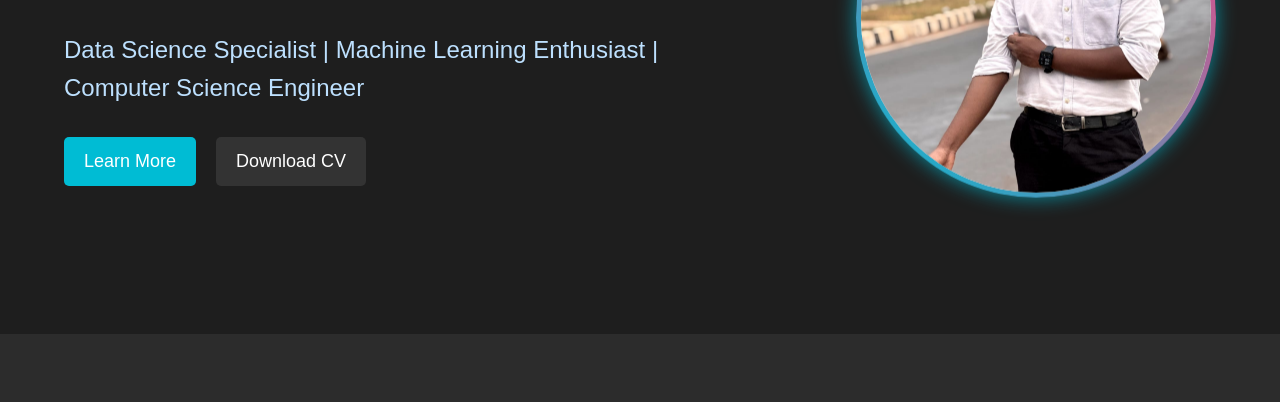
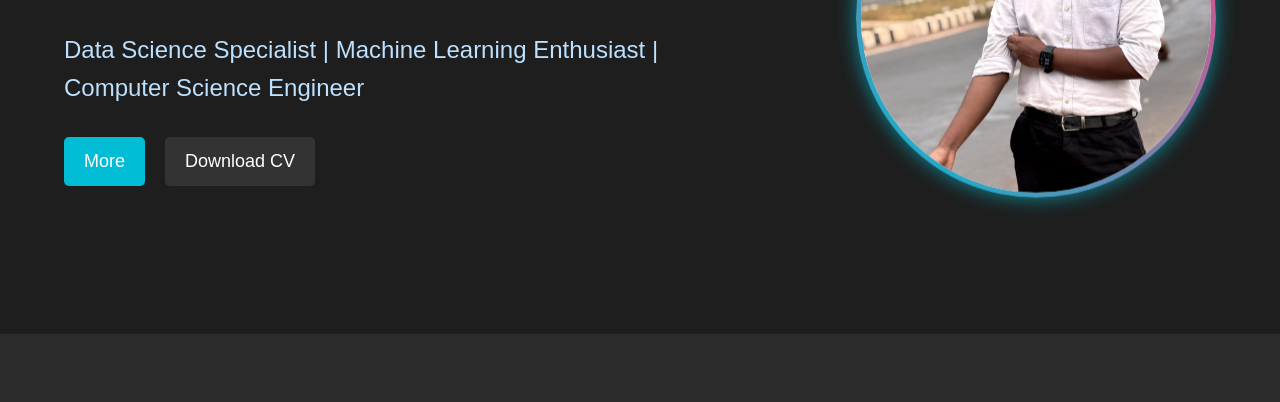
Before and after one commit to saivenkatachala/SAIVENKAT, a plain HTML site: page index.html in a window 1280 px wide. Shown: the part 398-800 px from the top of the page. Drawn offline with nearby package versions, Linux system fonts and the light colour scheme.

Commit message:
Update index.html

```diff
--- a/index.html
+++ b/index.html
@@ -43,7 +43,7 @@
           <h1>A SAI VENKAT</h1>
           <p>Data Science Specialist | Machine Learning Enthusiast | Computer Science Engineer</p>
           <div class="home-buttons">
-            <a href="#about" class="btn">Learn More</a>
+            <a href="#about" class="btn">More</a>
             <a href="A_SAI_VENKAT_RESUME_2025.pdf" download class="btn btn-download">Download CV</a>
           </div>
         </div>
```
